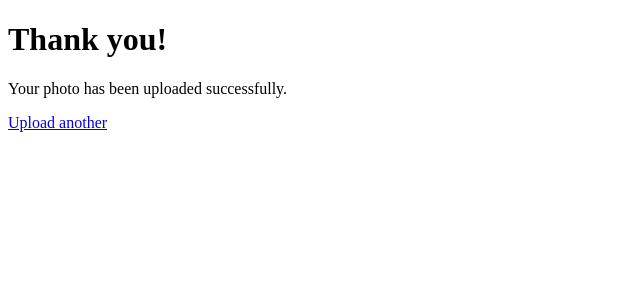
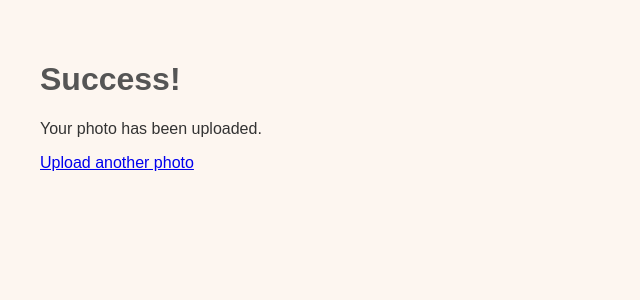
Before and after one commit to AdrianSykes/qr-photo-uploader, a Flask app: page /success in a window 1280 px wide. Shown: the top 300 px of the page, without its empty margins (0-640 px from the left). Run offline with Flask 3, Linux system fonts and the light colour scheme; some libraries are stand-ins or nearby versions.

Commit message:
Update success.html

```diff
--- a/templates/success.html
+++ b/templates/success.html
@@ -1,12 +1,14 @@
 <!DOCTYPE html>
-<html>
+<html lang="en">
 <head>
-  <meta charset="utf-8">
-  <title>Upload Successful</title>
+  <meta charset="utf-8" />
+  <meta name="viewport" content="width=device-width, initial-scale=1" />
+  <title>Upload Success</title>
+  <link rel="stylesheet" href="/static/style.css" />
 </head>
 <body>
-  <h1>Thank you!</h1>
-  <p>Your photo has been uploaded successfully.</p>
-  <a href="/">Upload another</a>
+  <h1>Success!</h1>
+  <p>Your photo has been uploaded.</p>
+  <a href="{{ url_for('index') }}">Upload another photo</a>
 </body>
 </html>
```
